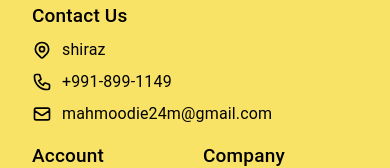
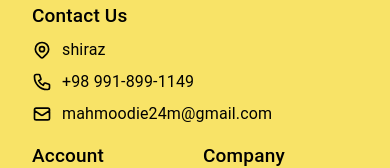
Before and after one commit to ehsanMahmoodi/cosmetics-store, a React (Create React App) app: page / in a window 390 px wide. Shown: the part 2141-2309 px from the top of the page. Built offline with nearby package versions, Linux system fonts and the light colour scheme.

Commit message:
change phone number

```diff
--- a/src/components/Footer/Footer.js
+++ b/src/components/Footer/Footer.js
@@ -34,7 +34,7 @@ const Footer = () => {
             </li>
             <li className="list_item">
               <HiOutlinePhone />
-              <Typography>+991-899-1149</Typography>
+              <Typography>+98 991-899-1149</Typography>
             </li>
             <li className="list_item">
               <HiOutlineMail />
```
